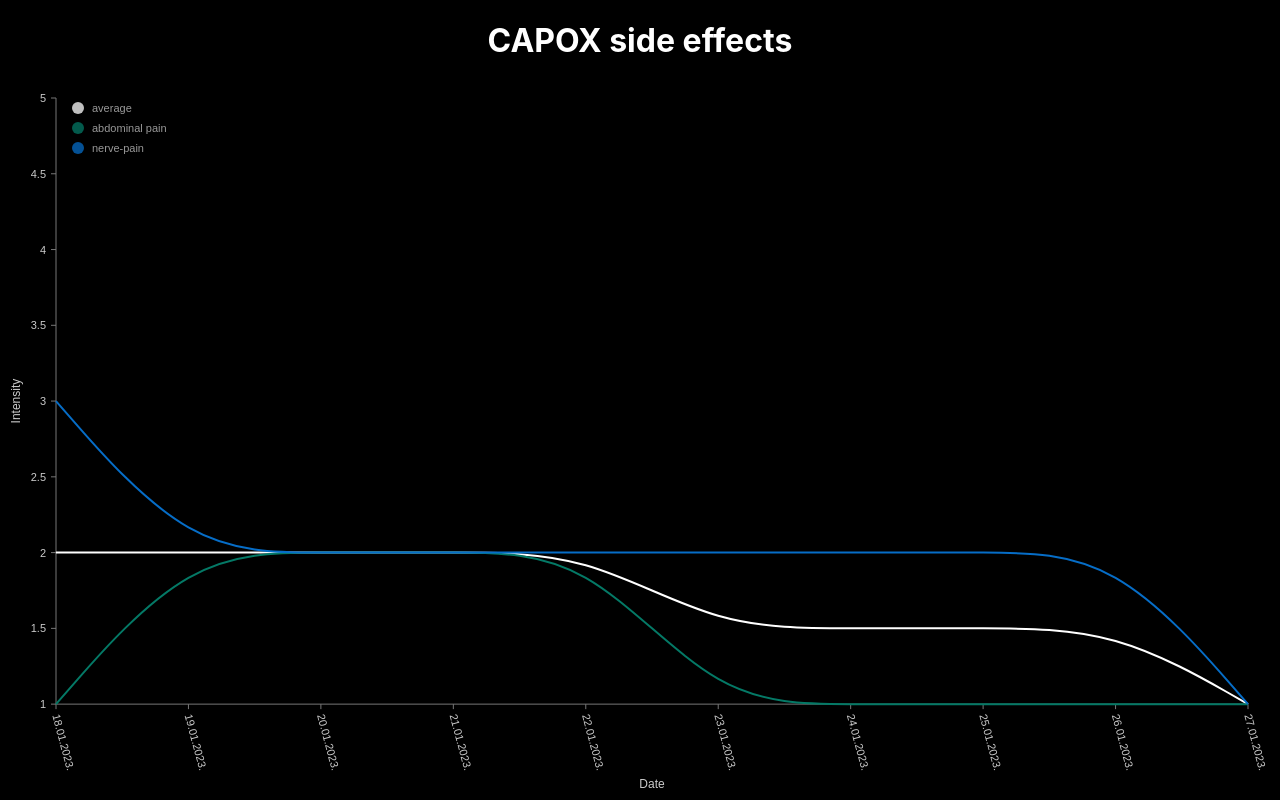
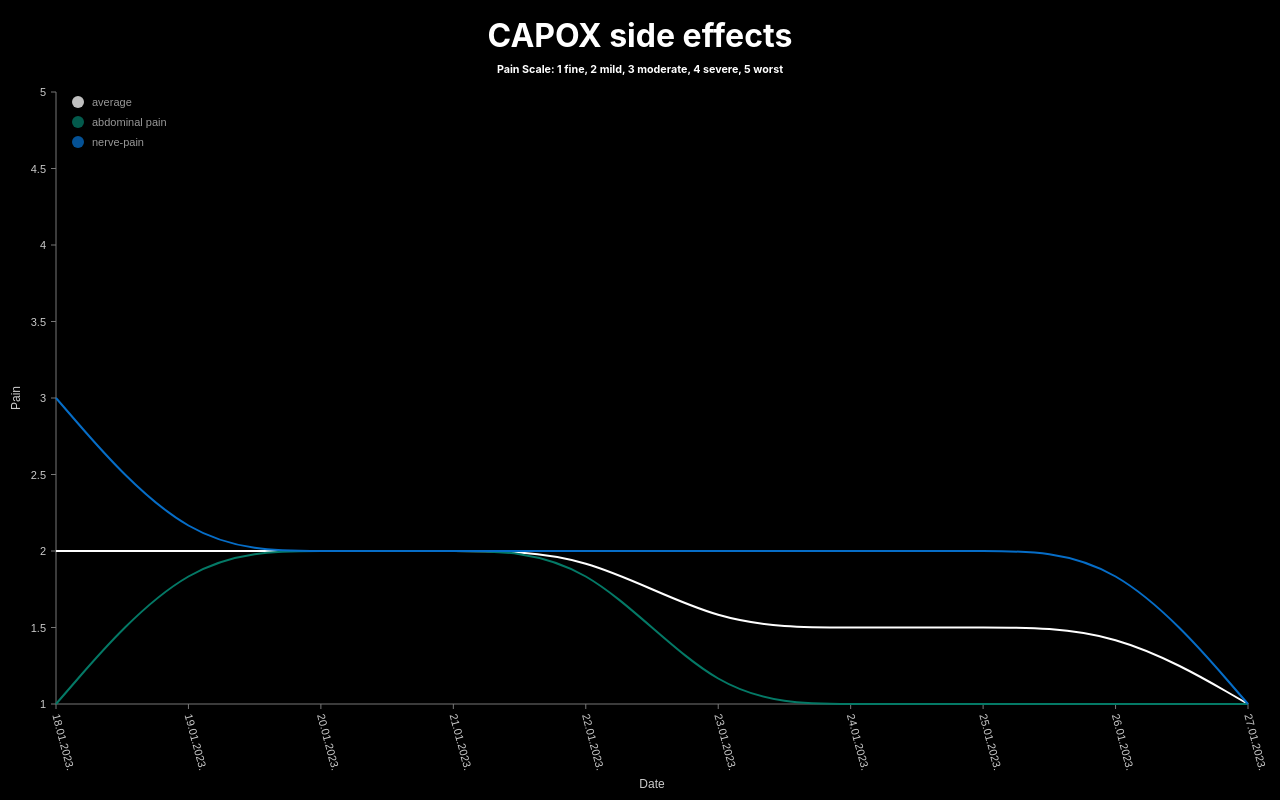
Before and after one commit to zoranlj/my-chemo, a React (Create React App) app: page / in a window 1280 px wide. Built offline with nearby package versions, Linux system fonts and the light colour scheme.

Commit message:
pain scale

```diff
--- a/src/App.scss
+++ b/src/App.scss
@@ -7,8 +7,12 @@
   color: white;
   text-align: center;
 
-  header {
-    margin: 0 16px;
+  h1 {
+    margin: 16px 0 8px 0;
+  }
+
+  h6 {
+    margin: 0;
   }
 
   .lineChartWrapper {
--- a/src/App.tsx
+++ b/src/App.tsx
@@ -11,6 +11,9 @@ function App() {
         <div className="container">
             <header>
                 <h1>CAPOX side effects</h1>
+                <h6>
+                    Pain Scale: 1 fine, 2 mild, 3 moderate, 4 severe, 5 worst
+                </h6>
             </header>
             <main className="lineChartWrapper">
                 <LineChart data={data} />
--- a/src/components/LineChart.tsx
+++ b/src/components/LineChart.tsx
@@ -28,7 +28,7 @@ const LineChart = ({ data }: { data: Serie[] }) => (
             tickSize: 5,
             tickPadding: 5,
             tickRotation: 0,
-            legend: 'Intensity',
+            legend: 'Pain',
             legendOffset: -40,
             legendPosition: 'middle',
         }}
```
